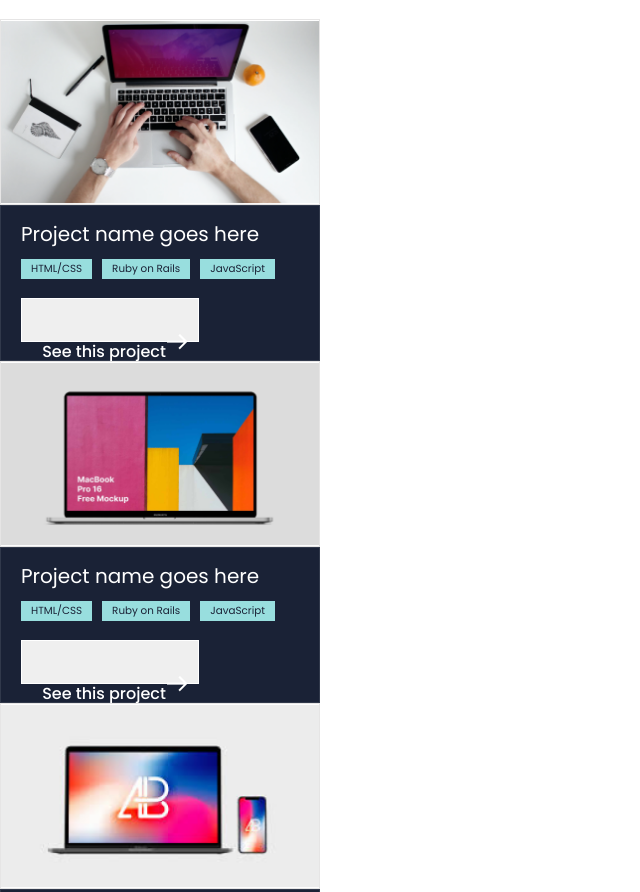
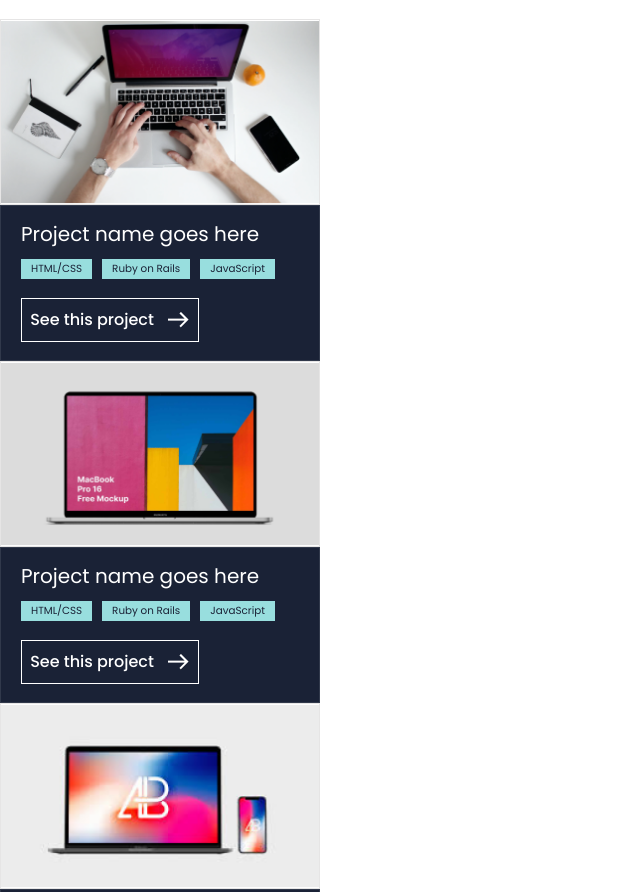
Before and after one commit to lilskyex0x/Project--My-personal-portfolio, a website: page index.html in a window 1280 px wide. Shown: the part 735-1627 px from the top of the page, without its empty margins (0-640 px from the left). Drawn offline with nearby package versions, Linux system fonts and the light colour scheme.

Commit message:
Update style.css as reviewed

```diff
--- a/style.css
+++ b/style.css
@@ -85,6 +85,7 @@ body {
 
 .work {
   position: absolute;
+  display: grid;
   width: 320px;
   height: 2134px;
   left: 0;
@@ -105,6 +106,7 @@ body {
 }
 
 .project {
+  display: flex;
   width: 320px;
   height: 342px;
 }
@@ -168,18 +170,47 @@ body {
 }
 
 .btn3 {
+  display: flex;
+  align-items: center;
+  justify-content: center;
   width: 178px;
   height: 44px;
   margin-top: 92px;
   margin-left: 20px;
+  background-color: transparent;
+  transition: ease-out 0.3s;
+  overflow: hidden;
+  outline: none;
   border: 1px solid #fff;
+  position: relative;
+  z-index: 1;
+}
+
+.btn3:hover {
+  color: #fff;
+  cursor: pointer;
+}
+
+.btn3::before {
+  transition: 0.5s all ease;
+  position: absolute;
+  top: 0;
+  left: 0;
+  right: 100%;
+  bottom: 0;
+  opacity: 0;
+  content: "";
+  background-color: #98dede;
+}
+
+.btn3:hover::before {
+  transition: 0.5s all ease;
+  right: 0;
+  opacity: 1;
+  z-index: -1;
 }
 
 .text {
-  position: absolute;
-  width: 124px;
-  height: 24px;
-  margin: 10px 44px 10px 10px;
   font-family: 'Poppins', sans-serif;
   font-style: normal;
   font-weight: 500;
@@ -190,11 +221,8 @@ body {
 }
 
 .arrow {
-  position: absolute;
-  width: 24px;
   height: 24px;
-  left: 20px;
-  margin: 10px 10px 10px 144px;
+  margin-left: 12px;
 }
 
 /* -----------------------About section CSS------------------------------- */
```
